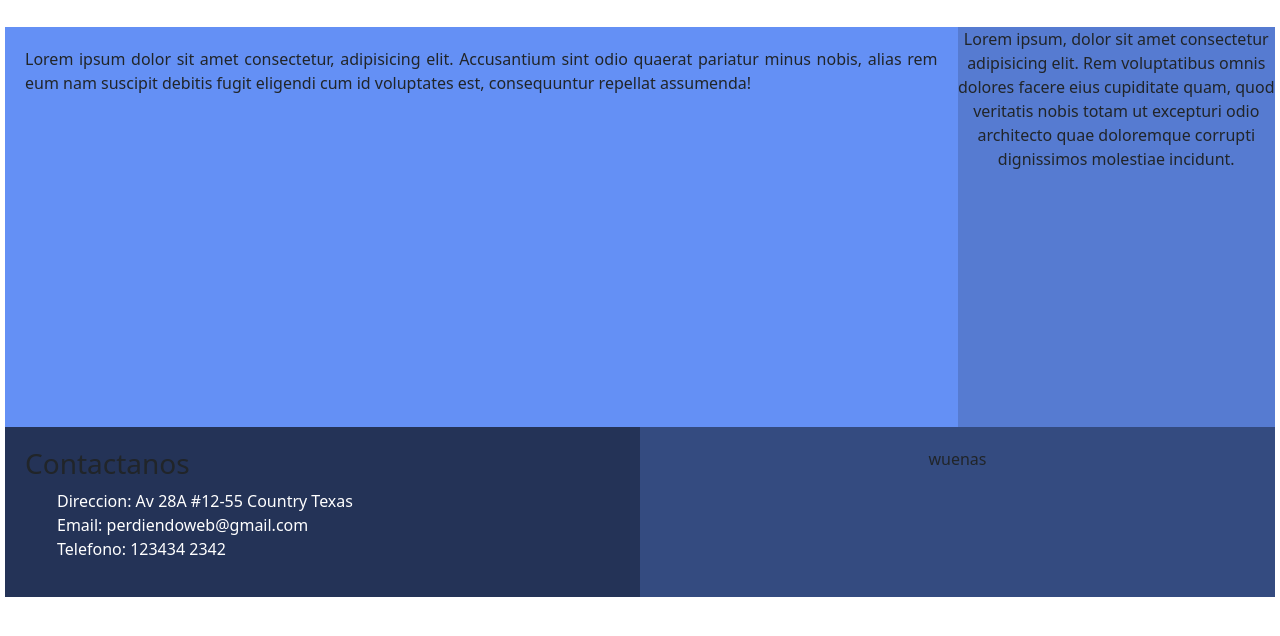
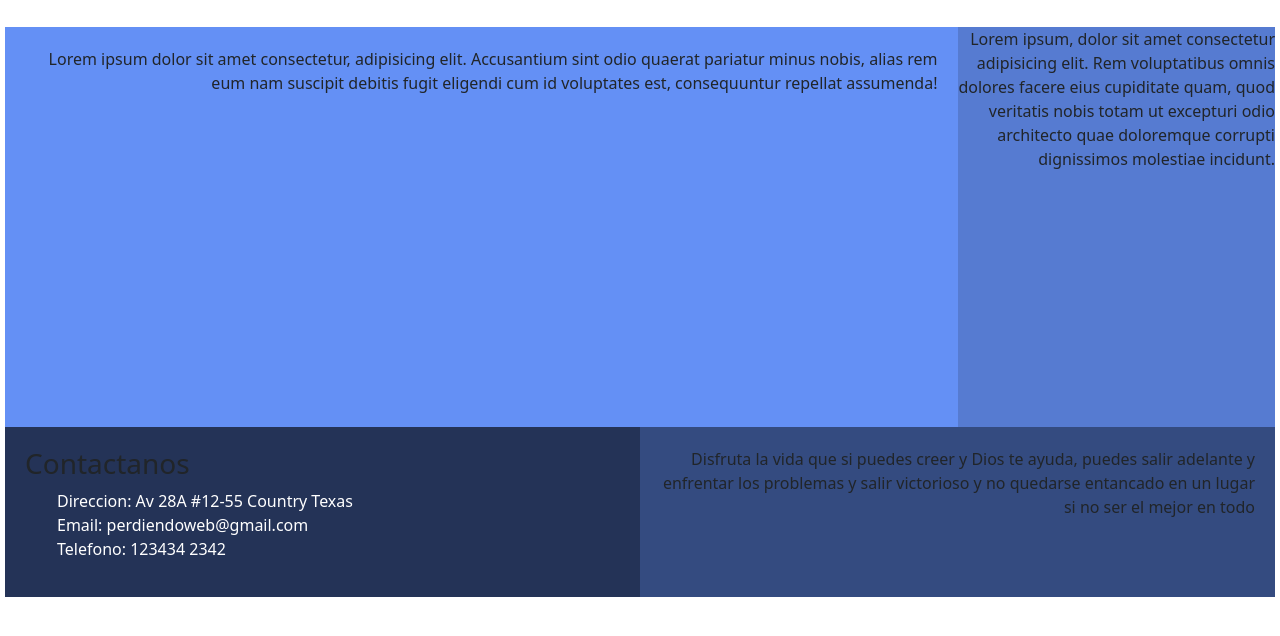
Before and after one commit to YeffersonDelgado/PrimerPrevioWeb, a plain HTML site: page index.html in a window 1280 px wide. Shown: the part 98-734 px from the top of the page. Drawn offline with nearby package versions, Linux system fonts and the light colour scheme.

Commit message:
pie de pagina derecho finalizado

```diff
--- a/index.html
+++ b/index.html
@@ -45,7 +45,10 @@
 
         <div class="pie2">
             <footer>
-                <p> wuenas </p>
+                <p>Disfruta la vida que si puedes creer y Dios te ayuda, puedes salir adelante
+                    y enfrentar los problemas y salir victorioso y no quedarse entancado en un lugar si no ser el mejor
+                    en todo
+                </p>
             </footer>
         </div>
     </div>
--- a/style.css
+++ b/style.css
@@ -55,9 +55,12 @@ body {
 
     background-color: #344B80;
     padding: 20px;
-    text-align: center;
     grid-column: auto;
 
+}
+
+p{
+    text-align: end;
 }
 
 .grid-2 {
```
